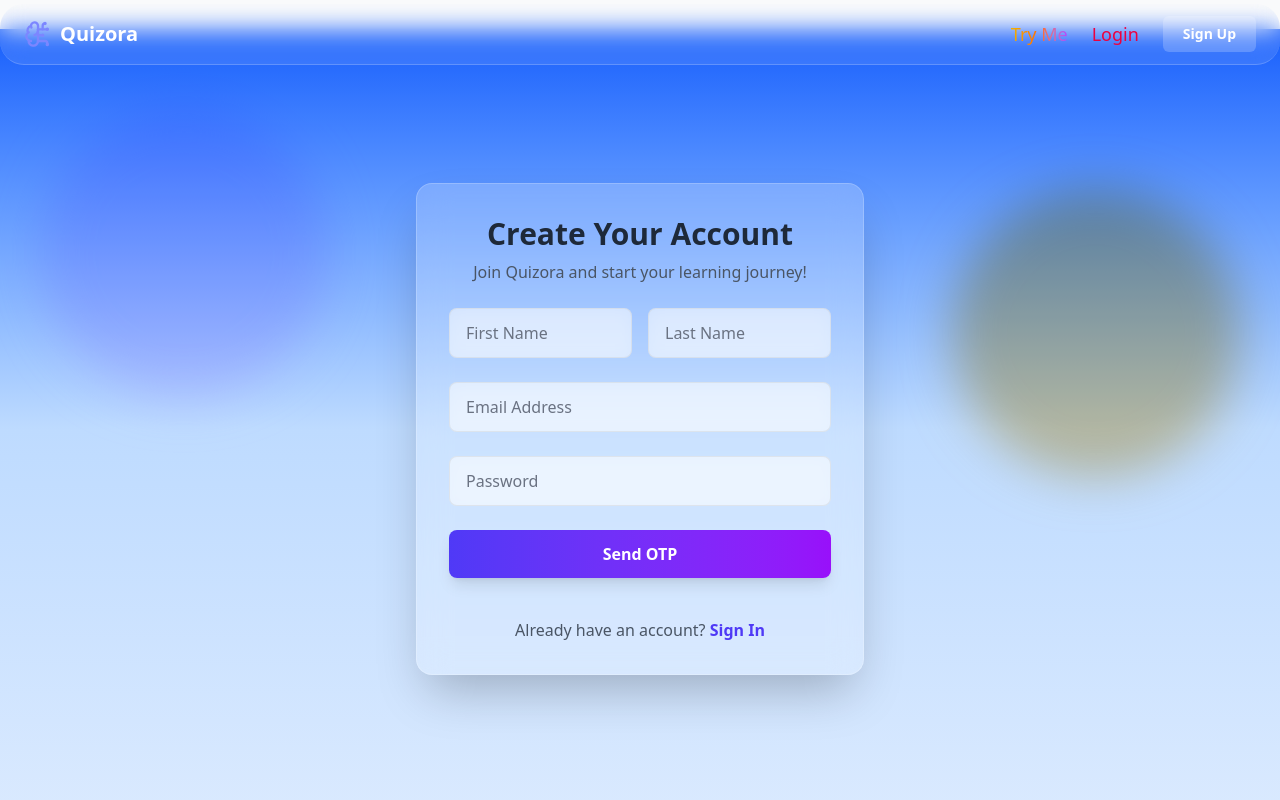
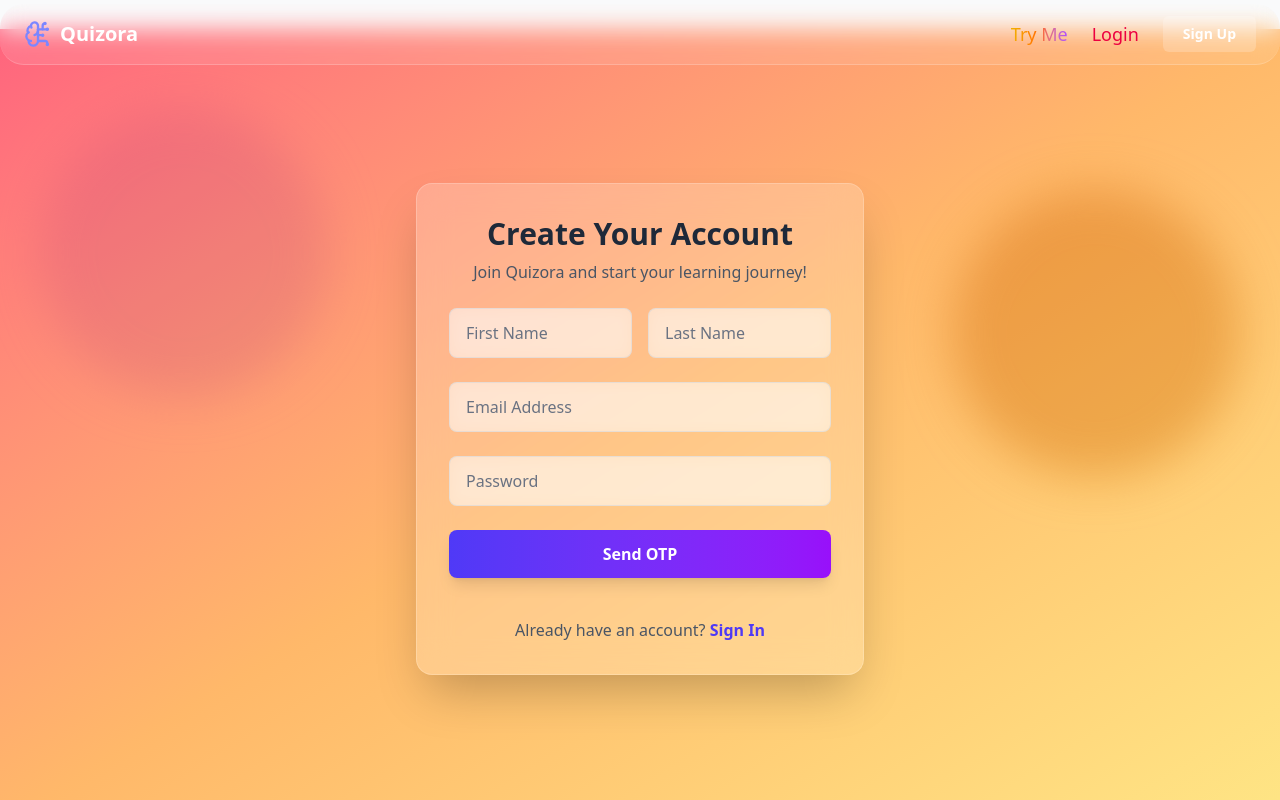
Before and after one commit to ArinPandey/QUIZORA-AI-Quiz-App, a React (Vite) app in the folder frontend/: page /signup in a window 1280 px wide. Shown: the top 800 px of the page. Built offline with nearby package versions, Linux system fonts and the light colour scheme; a web font is replaced by a local one.

Commit message:
resolved the forgot password link problem

```diff
--- a/frontend/src/pages/LandingPage.jsx
+++ b/frontend/src/pages/LandingPage.jsx
@@ -84,7 +84,7 @@ const LandingPage = () => {
   return (
     <div ref={main} className="bg-white text-gray-800 font-unbounded mt-[-31px]">
 
-      {/* 1. NEW: Features Indicator (Positioned relative to the header) */}
+      {/* Features Indicator (Positioned relative to the header) */}
       {token && (
         <div className="features-indicator absolute top-25 left-1/2 transform -translate-x-1/2 z-[60] flex flex-col items-center pointer-events-none">
           <span className="text-xs text-rose-200 font-medium uppercase tracking-widest drop-shadow-md">Features</span>
--- a/frontend/src/pages/SignupPage.jsx
+++ b/frontend/src/pages/SignupPage.jsx
@@ -57,7 +57,7 @@ const SignupPage = () => {
     };
 
     return (
-        <div className="min-h-screen bg-gradient-to-b from-blue-600 via-blue-200 to-blue-100 flex items-center justify-center p-4 relative mt-[-32px]">
+        <div className="min-h-screen bg-gradient-to-br from-rose-400 via-orange-300 to-amber-200 flex items-center justify-center p-4 relative mt-[-32px]">
             {/* Background overlay and elements (kept exactly as you provided) */}
             <div className="absolute inset-0 bg-opacity-20"></div>
             <div className="absolute top-20 left-10 w-72 h-72 bg-purple-300 rounded-full mix-blend-multiply filter blur-xl opacity-30 animate-pulse"></div>
```
